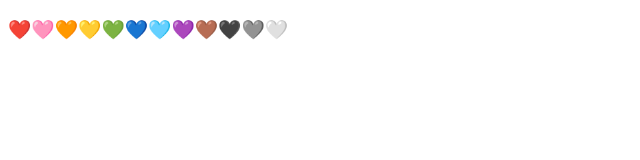
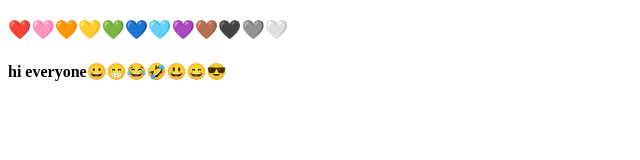
Before and after one commit to yael6679/ex7-good, a plain HTML site: page index.html in a window 1280 px wide. Shown: the whole page, without its empty margins (0-640 px from the left). Drawn offline with Linux system fonts and the light colour scheme.

Commit message:
change file1

```diff
--- a/index.html
+++ b/index.html
@@ -7,5 +7,6 @@
 </head>
 <body>
     <h3>❤️🩷🧡💛💚💙🩵💜🤎🖤🩶🤍</h3>
+    <h4>hi everyone😀😁😂🤣😃😄😎</h4>
 </body>
 </html>
```
